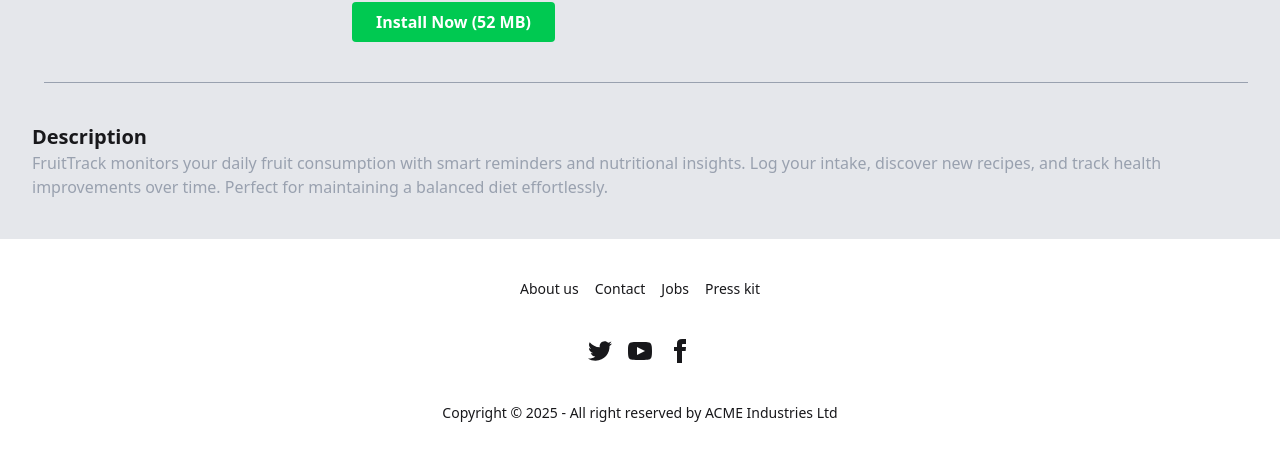
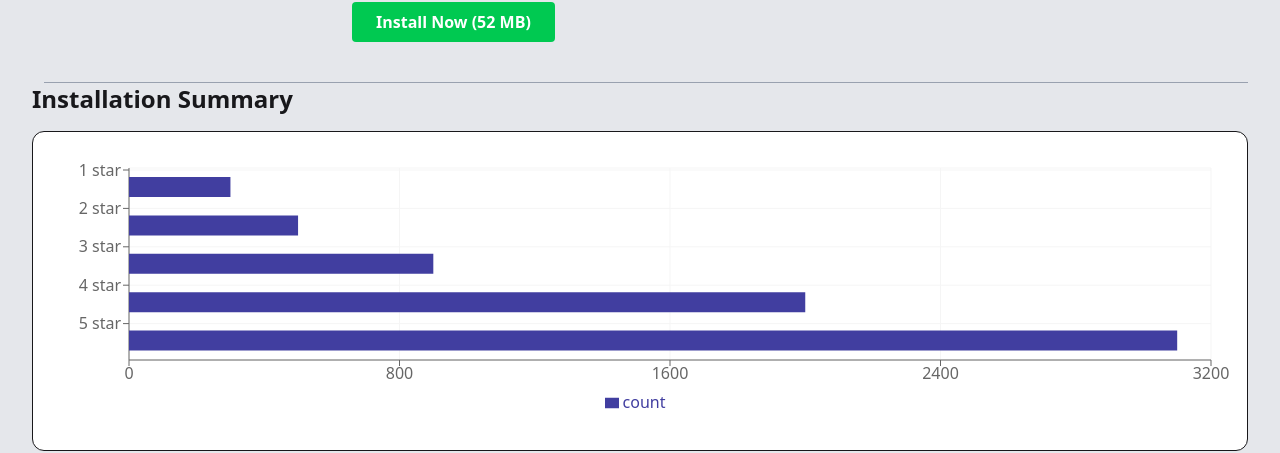
Before and after one commit to chowdhury-yeamin/Assignment-8-Hero, a React (Vite) app: page /app-details/1 in a window 1280 px wide. Shown: the part 356-809 px from the top of the page. Built offline with nearby package versions, Linux system fonts and the light colour scheme.

Commit message:
Added the bar

```diff
--- a/package.json
+++ b/package.json
@@ -18,6 +18,7 @@
     "react-router": "^7.9.3",
     "react-spinners": "^0.17.0",
     "react-toastify": "^11.0.5",
+    "recharts": "^3.2.1",
     "tailwindcss": "^4.1.14"
   },
   "devDependencies": {
--- a/src/Pages/AppDetails.jsx
+++ b/src/Pages/AppDetails.jsx
@@ -6,6 +6,16 @@ import likeImg from "../assets/icon-review.png";
 import ErrorApp from "./ErrorApp";
 import { SyncLoader } from "react-spinners";
 import InstallButton from "../Components/InstallButton";
+import {
+  ComposedChart,
+  Bar,
+  XAxis,
+  YAxis,
+  CartesianGrid,
+  Tooltip,
+  Legend,
+  ResponsiveContainer,
+} from "recharts";
 
 const AppDetails = () => {
   const { id } = useParams();
@@ -24,9 +34,9 @@ const AppDetails = () => {
     ratingAvg,
     reviews,
     size,
+    ratings,
     downloads,
   } = product || {};
-
 
   return (
     <div>
@@ -71,7 +81,34 @@ const AppDetails = () => {
         </div>
       </div>
       <hr className="text-gray-400 ml-3 mt-10" />
-      <div></div>
+
+      {/* CHART  */}
+      <div className="space-y-4">
+        <h3 className="text-2xl font-semibold">Installation Summary</h3>
+        <div className="bg-base-100 border rounded-xl p-4 h-80">
+          <ResponsiveContainer width="100%" height="100%">
+            <ComposedChart
+              layout="vertical"
+              data={ratings}
+              margin={{
+                top: 20,
+                right: 20,
+                bottom: 20,
+                left: 20,
+              }}
+            >
+              <CartesianGrid stroke="#f5f5f5" />
+              <XAxis type="number" />
+              <YAxis dataKey="name" type="category" scale="band" />
+              <Tooltip />
+              <Legend />
+
+              <Bar dataKey="count" barSize={20} fill="#413ea0" />
+            </ComposedChart>
+          </ResponsiveContainer>
+        </div>
+      </div>
+
       <div className="my-10">
         <h1 className="text-xl font-bold">Description</h1>
         <p className="text-gray-400">{description}</p>
--- a/src/Pages/Apps.jsx
+++ b/src/Pages/Apps.jsx
@@ -56,7 +56,7 @@ const Apps = () => {
         </label>
       </div>
 
-      {/* Products or "Not Found" message */}
+
       {searchedProducts.length > 0 ? (
         <div className="grid grid-cols-1 gap-4 md:grid-cols-2 lg:grid-cols-4 mt-6">
           {searchedProducts.map((product) => (
```
Also changed, not shown: src/Pages/Installation.jsx (+13 -0 lines), 1 other file (tests, documents, lock files or other folders).
